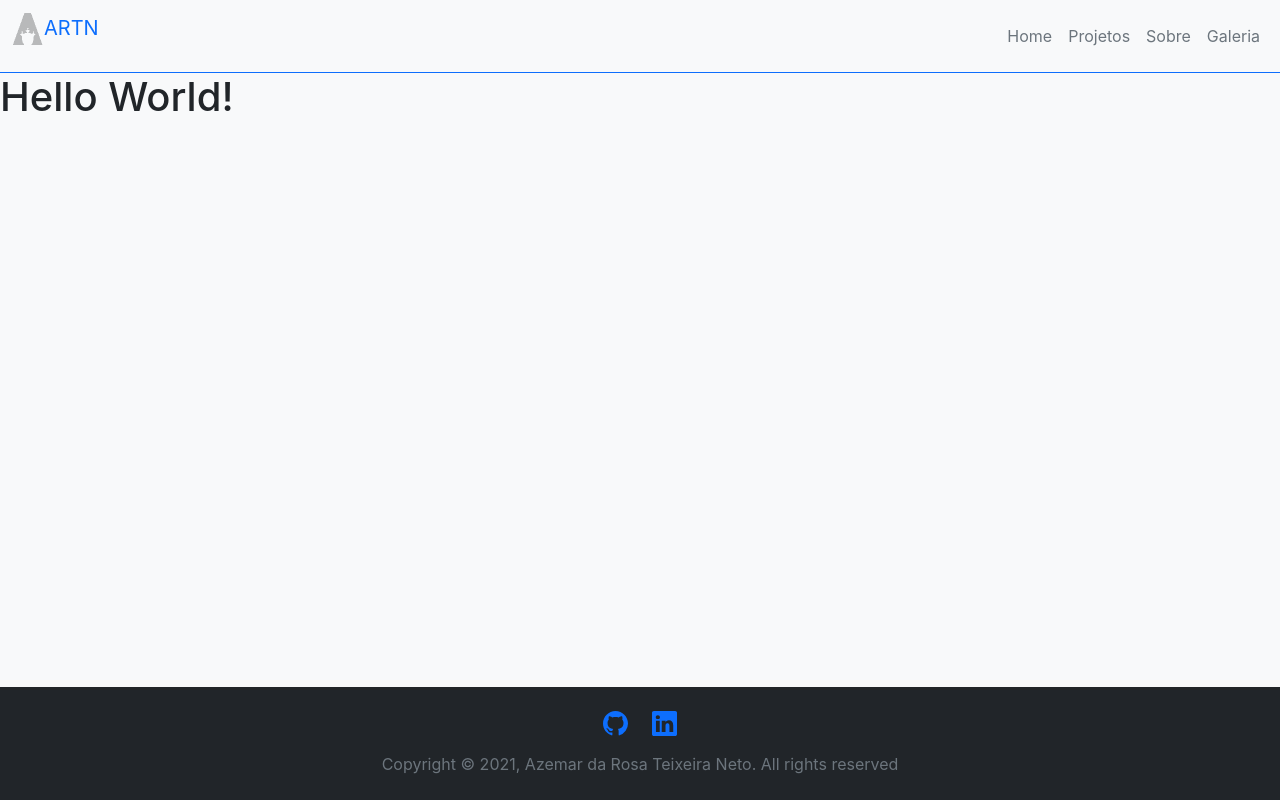
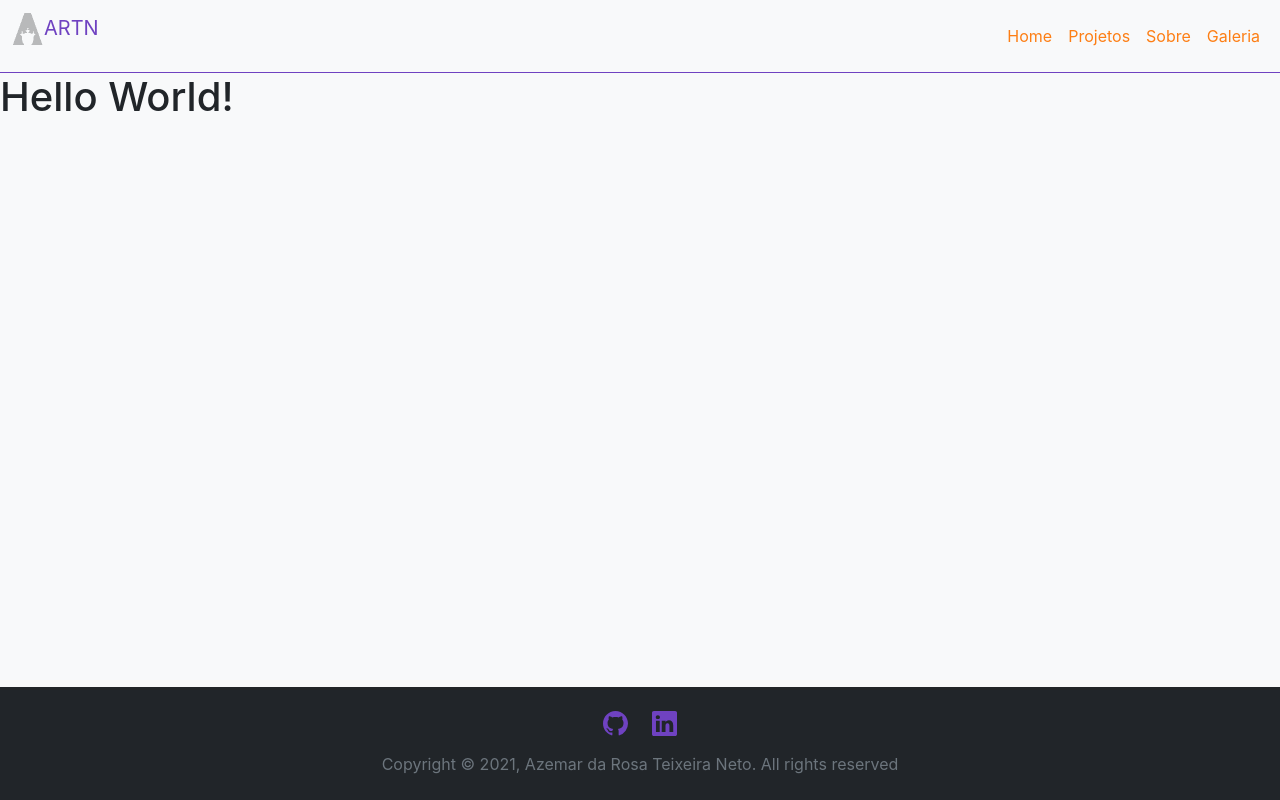
Before and after one commit to artn-dev/website, a Next.js app: page / in a window 1280 px wide. Built offline with nearby package versions, Linux system fonts and the light colour scheme.

Commit message:
Begin theme color remapping

```diff
--- a/styles/custom.scss
+++ b/styles/custom.scss
@@ -2,6 +2,16 @@
 @import "../node_modules/bootstrap/scss/mixins";
 @import "../node_modules/bootstrap/scss/variables";
 
+$theme-colors: (
+  "primary":    $purple,
+  "secondary":  $orange,
+  "success":    $success,
+  "info":       $info,
+  "warning":    $warning,
+  "danger":     $danger,
+  "light":      $light,
+  "dark":       $dark
+);
 
 
 @import "../node_modules/bootstrap/scss/bootstrap";
```
